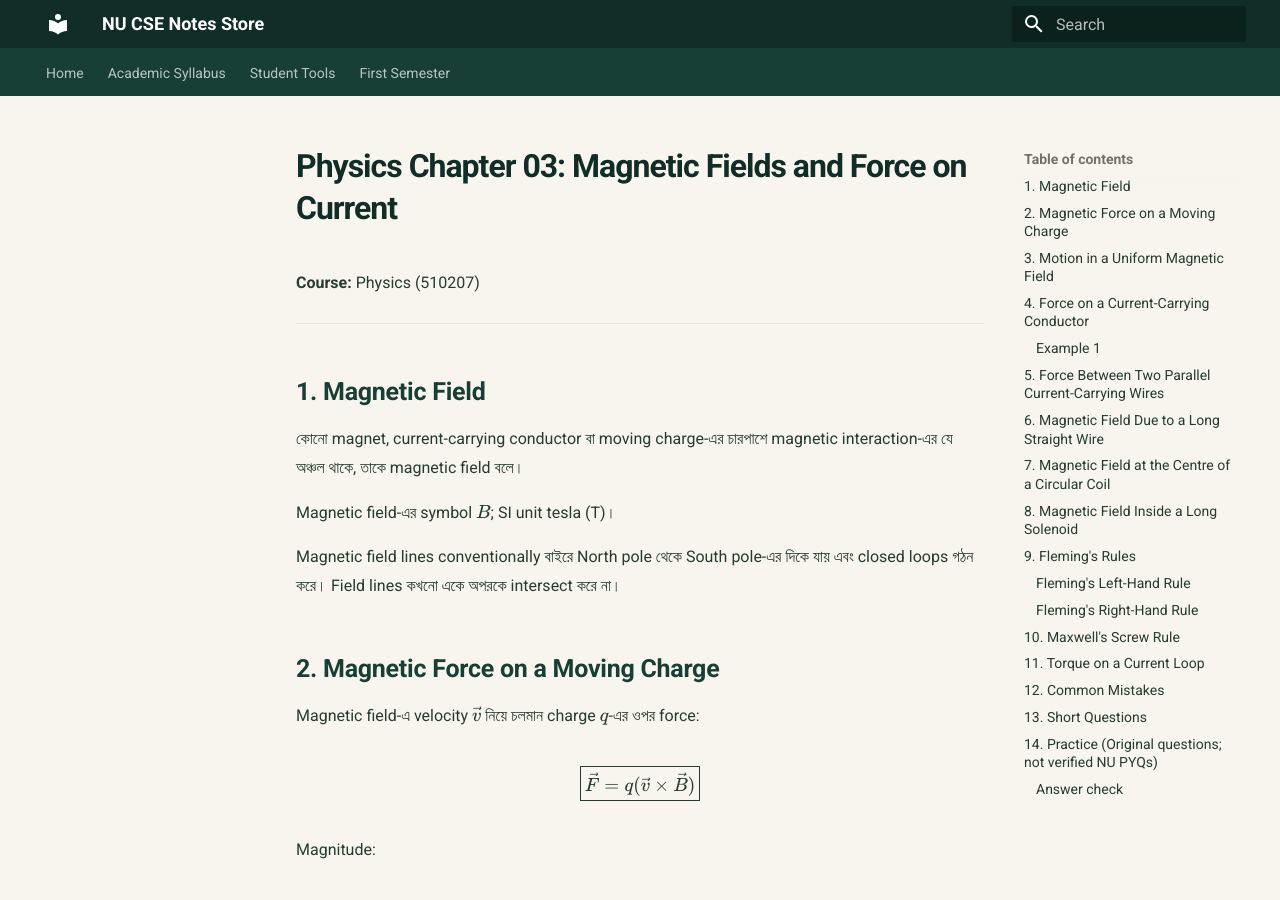
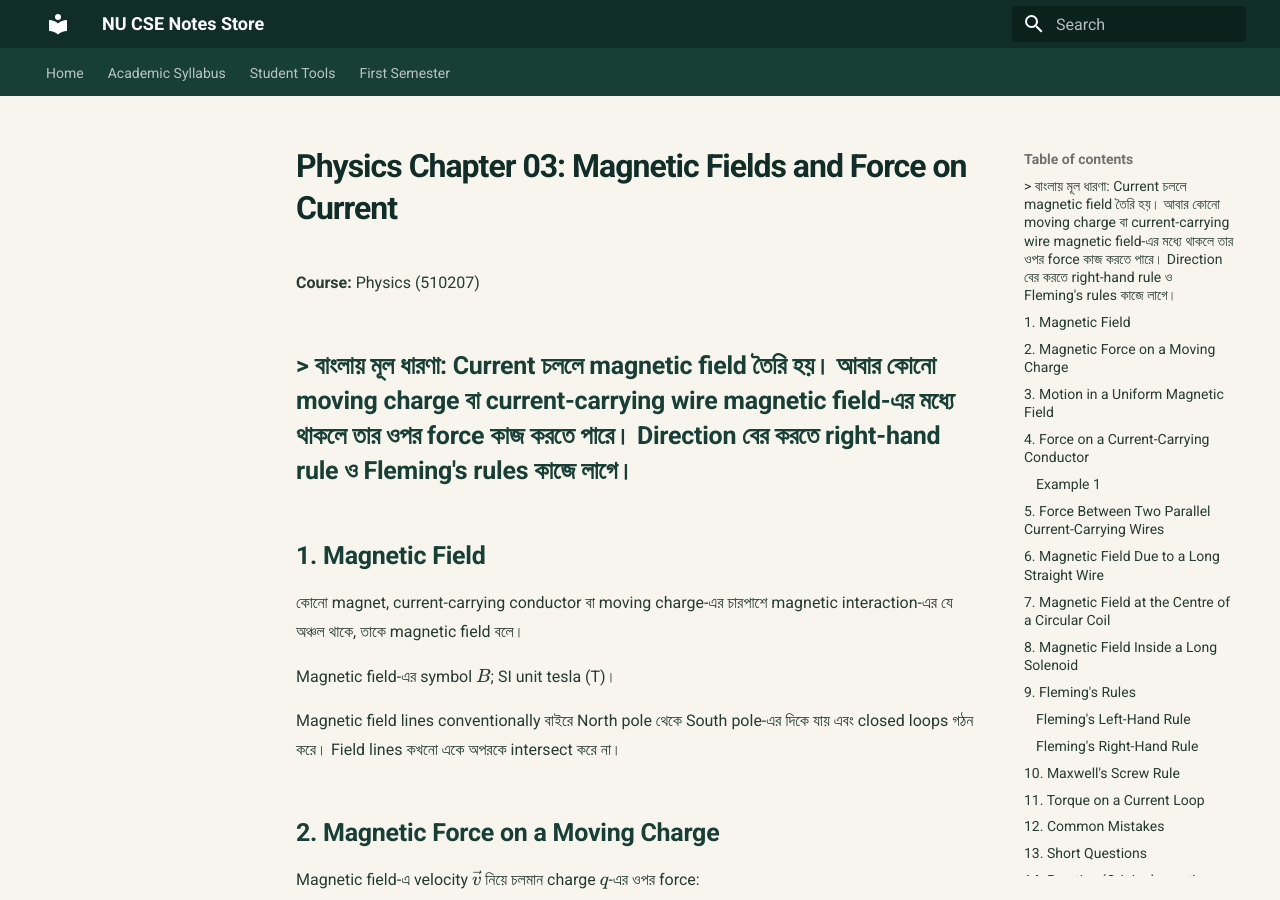
Before and after one commit to taimiyatahsin0-png/nu-cse-notes-store, an MkDocs documentation site: the page built from docs/subjects/phy/chapter-03-magnetic-fields-and-force.md, in a window 1280 px wide and 900 px high. Built offline with MkDocs 1.6.1 and Material for MkDocs 9.7.7, drawn with Linux system fonts in a browser that asks for light colours.

Commit message:
Add Bangla-first concept introductions to Physics chapters

```diff
--- a/docs/subjects/phy/chapter-03-magnetic-fields-and-force.md
+++ b/docs/subjects/phy/chapter-03-magnetic-fields-and-force.md
@@ -2,6 +2,8 @@
 
 **Course:** Physics (510207)
 
+
+> **বাংলায় মূল ধারণা:** Current চললে magnetic field তৈরি হয়। আবার কোনো moving charge বা current-carrying wire magnetic field-এর মধ্যে থাকলে তার ওপর force কাজ করতে পারে। Direction বের করতে right-hand rule ও Fleming's rules কাজে লাগে।
 ---
 
 ## 1. Magnetic Field
```
